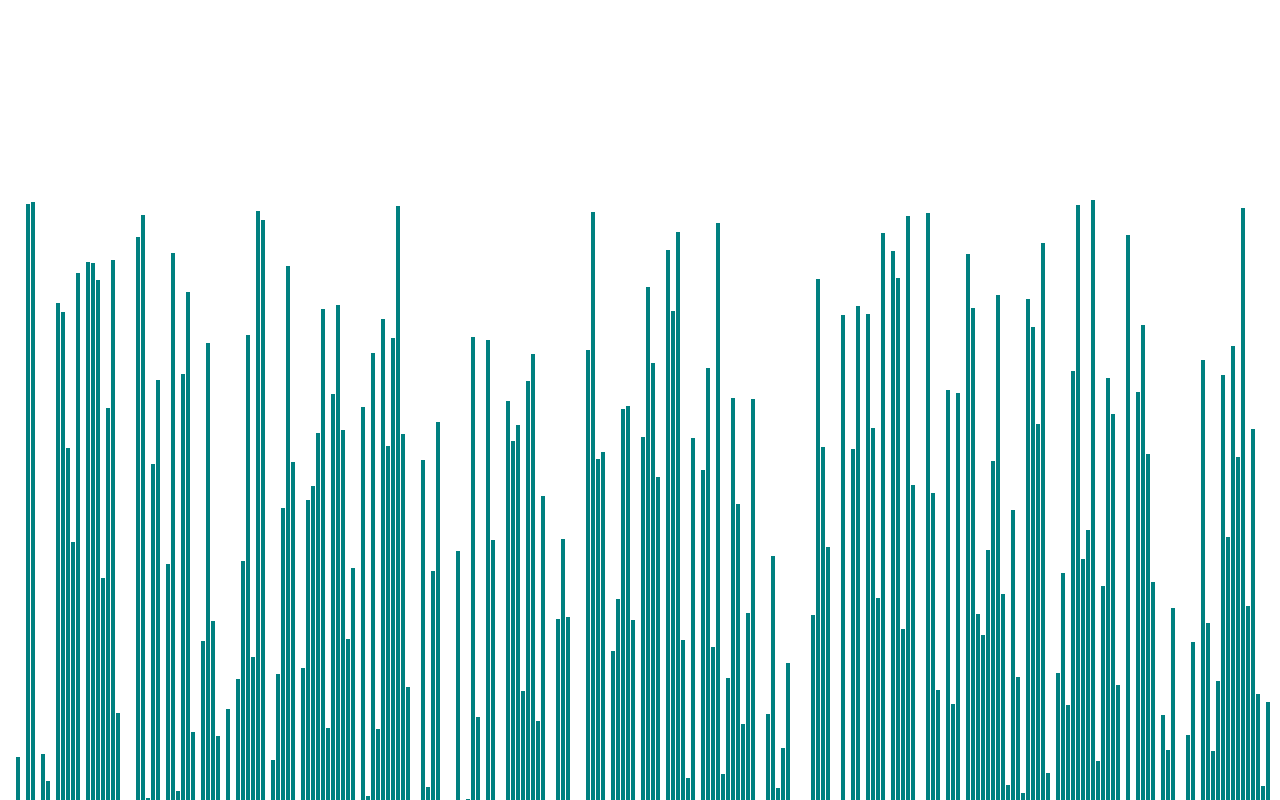
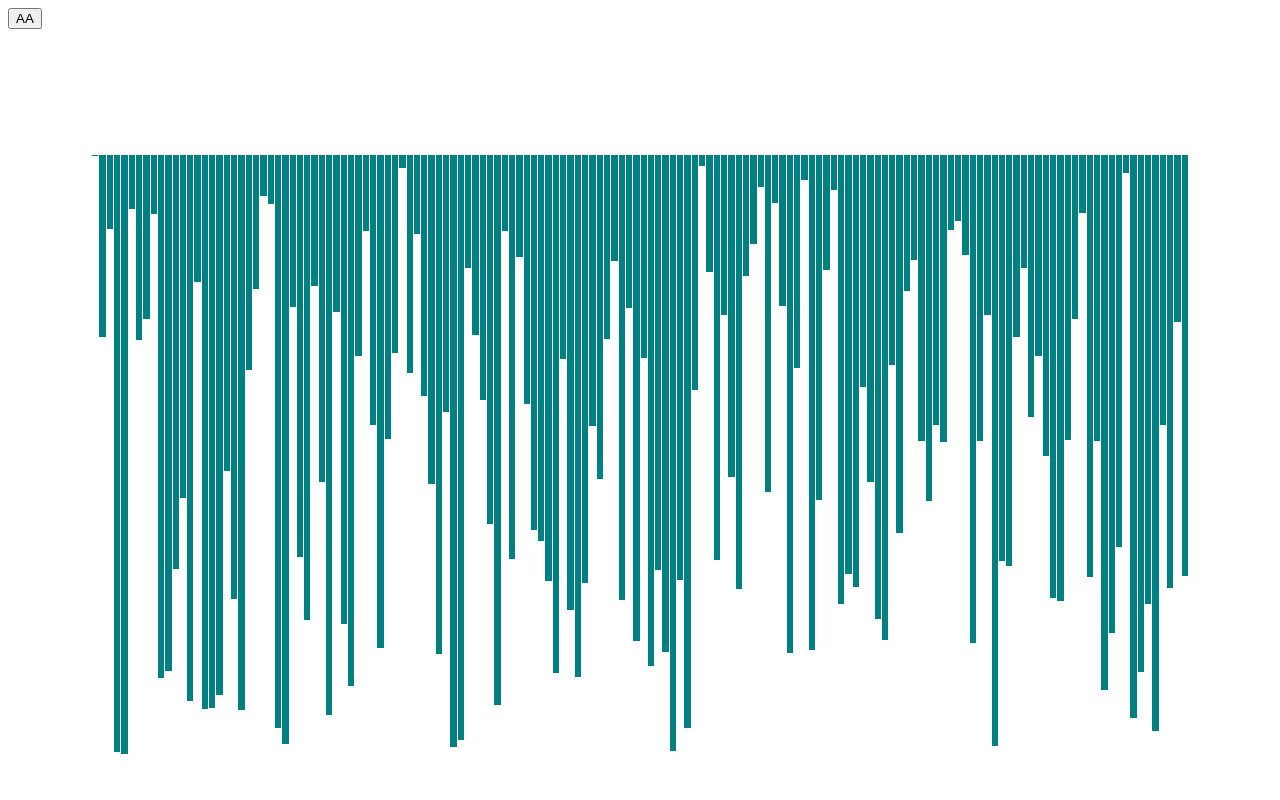
Before and after one commit to tvdao/sortingVisualizer, a React (Create React App) app: page / in a window 1280 px wide. Shown: the top 800 px of the page. Built offline with nearby package versions, Linux system fonts and the light colour scheme.

Commit message:
Add BubbleSort Visualizer

```diff
--- /dev/null
+++ b/src/SortingVisualizer.css
@@ -0,0 +1,3 @@
+/* .body {
+    width: 80%;
+} */
--- a/src/SortingVisualizer.jsx
+++ b/src/SortingVisualizer.jsx
@@ -1,21 +1,47 @@
 import React, {useState} from "react";
 import {arrayOperations} from "./arrayOperations";
-import {bubbleSort} from "./algorithms/bubbleSort";
 import Array from "./components/Array"
+import "./SortingVisualizer.css"
 
 const SortingVisualizer = () => {
+
     const [arrayState, setArrayState] = useState({
-        array: arrayOperations(300, 800)
-    })
-    // const p = () => {
-    //     setArrayState({
-    //         array: bubbleSort(arrayState.array)
-    //     })
-    // }
+        array: arrayOperations(150, 600)
+    });
 
-    // onClick={() => p()}
+    const bubbleSort = (array) => {
+        const arrLength = array.length;
+        for (let i = 0; i < arrLength-1; i++) {
+            for (let j = 0; j < arrLength - i - 1; j++) {
+
+                setTimeout( () => {
+                    array[j].onColumn = true;
+                    array[j+1].onColumn = true;
+                    if (array[j].height > array[j+1].height) {
+                        let temp = array[j];
+                        array[j] = array[j+1];
+                        array[j+1] = temp;
+                    }
+                    if (j+1 === (arrLength-i-1)) {
+                        array[j+1].onColumn = false;
+                        array[j+1].end = true;
+                    }
+                    setArrayState({
+                        array: array
+                    })
+                        array[j].onColumn = false;
+                        array[j+1].onColumn = false;
+                }, 15)
+            }
+        }
+        setArrayState({
+            array: array
+        })
+    }
+
     return (
-        <div>
+        <div className="body">
+            <button onClick={()=>bubbleSort(arrayState.array)}>AA</button>
             <Array
                 array = {arrayState.array}
             />
--- a/src/algorithms/bubbleSort.js
+++ b/src/algorithms/BubbleSort.jsx
@@ -1,4 +1,9 @@
-const bubbleSort = (array) => {
+import React, {useState} from "react";
+
+const BubbleSort = ({array}) => {
+
+    const [arr, setArr] = useState(array);
+
     const arrLength = array.length;
     for (let i = 0; i < arrLength-1; i++) {
         for (let j = 0; j < arrLength - i - 1; j++) {
@@ -12,4 +17,4 @@ const bubbleSort = (array) => {
     return array;
 }
 
-export {bubbleSort};
+export default BubbleSort;
--- a/src/arrayOperations.js
+++ b/src/arrayOperations.js
@@ -12,7 +12,11 @@ const arrayOperations = (length, maxNum) => {
     while (array.length < length) {
         let currNumber = Math.floor(Math.random() * maxNum) + 1;
         if (array.indexOf(currNumber) === -1) {
-            array.push(currNumber);
+            array.push({
+                height: currNumber,
+                onColumn: false,
+                end: false
+            });
         }
     }
     return array;
--- a/src/components/Array.css
+++ b/src/components/Array.css
@@ -1,4 +1,6 @@
 .array {
-    text-align: center;
-    margin-top: 200px;
+    margin: 10% 0;
+    width: 100%;
+    display: flex;
+    justify-content: center;
 }
--- a/src/components/Array.jsx
+++ b/src/components/Array.jsx
@@ -9,7 +9,9 @@ const Array = ({array}) => {
                 return (
                     <Column
                         key = {columnId}
-                        height = {column}
+                        height = {column.height}
+                        onColumn = {column.onColumn}
+                        end = {column.end}
                     />
                 )
             })}
--- a/src/components/Column.css
+++ b/src/components/Column.css
@@ -1,6 +1,14 @@
 .column {
-    width: 4px;
+    width: 0.50%;
     background-color: teal;
     display: inline-block;
     margin: 0 0.5px;
 }
+
+.on-column {
+    background-color: green;
+}
+
+.end {
+    background-color: orchid;
+}
--- a/src/components/Column.jsx
+++ b/src/components/Column.jsx
@@ -1,14 +1,16 @@
 import React from "react";
 import "./Column.css";
 
-const Column = ({height}) => {
+const Column = ({height, onColumn, end}) => {
 
     const style = {
         height: height + 'px'
     }
 
     const classStyle = [
-        "column"
+        "column",
+        onColumn ? "on-column" : "",
+        end ? "end" : ""
     ]
 
     return (
```
